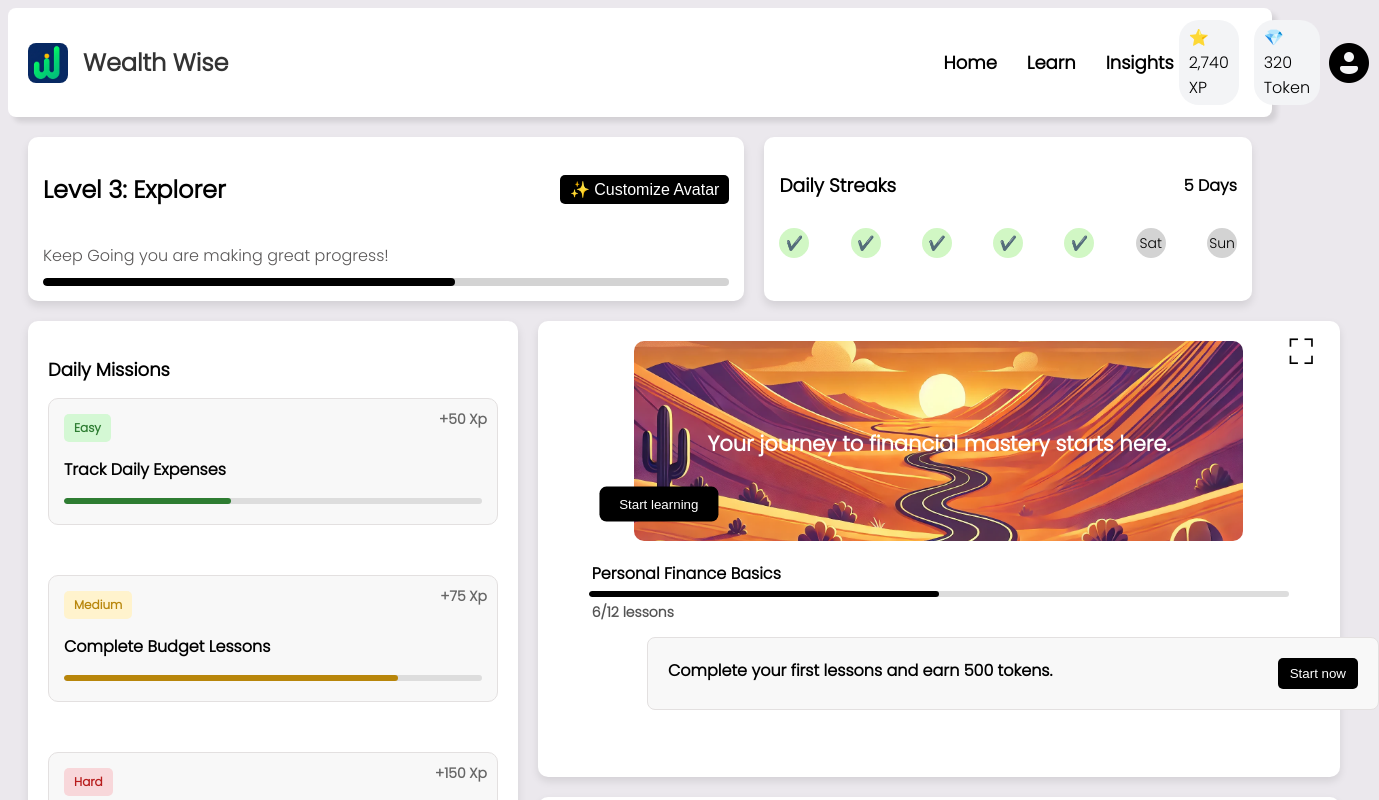
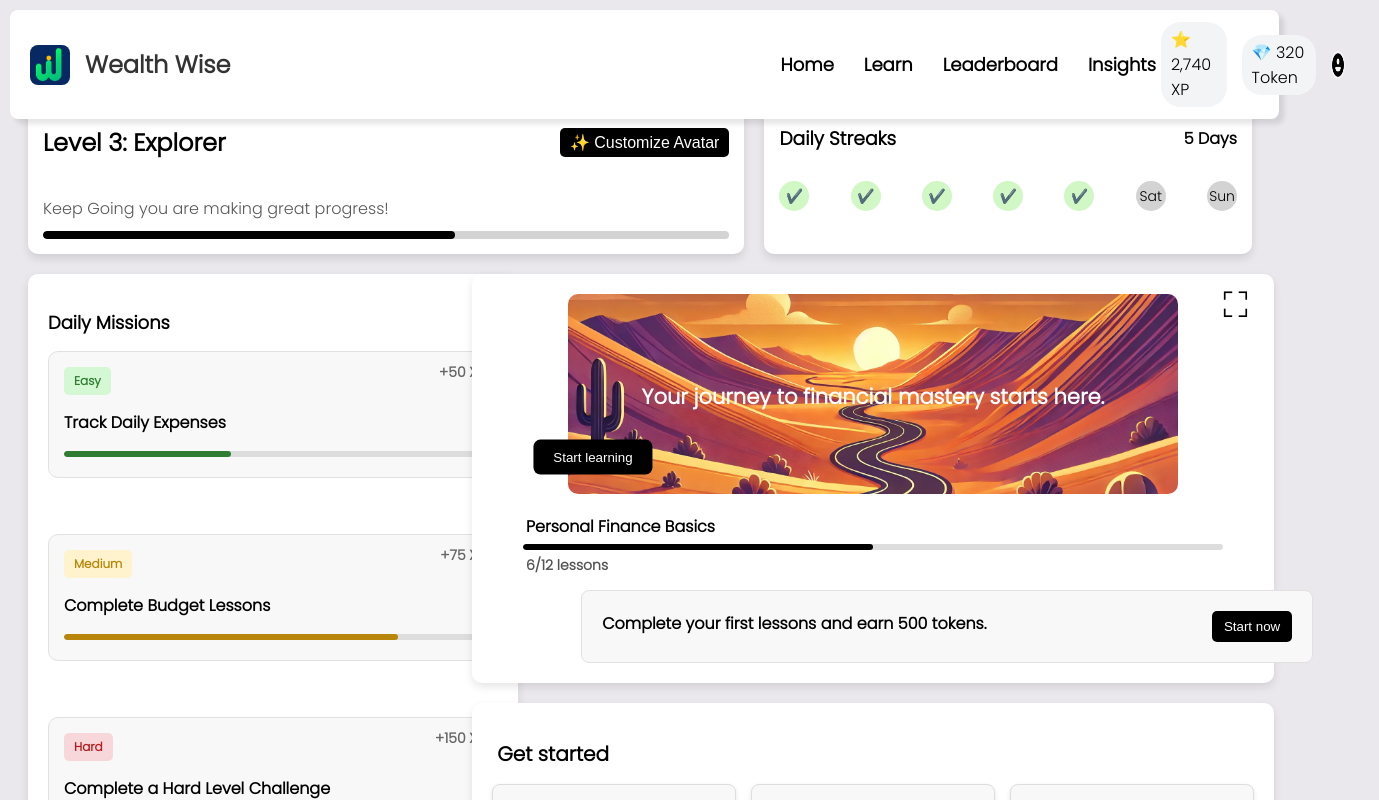
Before and after one commit to aditiarya37/WealthWise, a React (Vite) app: page / in a window 1280 px wide. Shown: the top 800 px of the page, 1379 px wide, since content can reach past the window. Built offline with nearby package versions, Linux system fonts and the light colour scheme.

Commit message:
completed the home page

```diff
--- a/src/components/CourseProgress.css
+++ b/src/components/CourseProgress.css
@@ -17,7 +17,7 @@
     padding: 15px;
     border-radius: 10px;
     border: 1px solid #e3e0e0;
-    margin-bottom: 50px;
+    margin-bottom: 56px;
     position: relative;
   }
 
--- a/src/components/Dashboard.css
+++ b/src/components/Dashboard.css
@@ -2,6 +2,7 @@
 .dashboard-container {
     display: flex;
     gap: 20px;
+    margin-top: 70px;
     padding: 20px 20px 0px 20px;
   }
 
--- a/src/components/MainBody.css
+++ b/src/components/MainBody.css
@@ -1,4 +1,4 @@
-.dashboard-container {
+.mb-container {
     display: flex;
     gap: 20px;
     padding: 20px 0px 20px 20px;
@@ -13,4 +13,5 @@
     display: flex;
     flex-direction: column;
     gap: 20px;
+    margin-left: 51px;
   }
--- a/src/components/MainBody.jsx
+++ b/src/components/MainBody.jsx
@@ -2,11 +2,11 @@ import React from "react";
 import HeroSection from "./HeroSection";
 import CourseProgress from "./CourseProgress";
 import QuickLessons from "./QuickLessons";
-import "./Dashboard.css";
+import "./MainBody.css";
 
-const Dashboard = () => {
+const MainBody = () => {
   return (
-    <div className="dashboard-container">
+    <div className="mb-container">
       {/* Left Side - Course Progress */}
       <div className="left-section">
         <CourseProgress />
@@ -21,4 +21,4 @@ const Dashboard = () => {
   );
 };
 
-export default Dashboard;
+export default MainBody;
--- a/src/components/NavBar.css
+++ b/src/components/NavBar.css
@@ -1,13 +1,29 @@
 /* Navbar Container */
-.navbar {
+.nav-container {
   display: flex;
-    /* justify-content: space-between; */
   align-items: center;
-    background: white;
+  justify-content: space-between;
+  width: 96%;
+  position: fixed;
+  top: 10px;
+  left: 10px;
   box-shadow: 5px 5px 5px rgba(0, 0, 0, 0.1);
+  border-radius: 8px;
+  z-index: 1000;
   padding: 12px 20px;
-    border-radius: 8px;
-    /* border-bottom: 1px solid #03051d; */
+  transition: background-color 0.3s ease-in-out, box-shadow 0.3s ease-in-out;
+}
+
+/* Default Transparent Navbar */
+.nav-container {
+  background-color: white;
+}
+
+/* When scrolled, the background appears */
+.nav-container.scrolled {
+  background: rgba(202, 202, 203, 0.8); /* Change as needed */
+  backdrop-filter: blur(10px); /* Optional for glass effect */
+  box-shadow: 0 4px 6px rgba(0, 0, 0, 0.1);
 }
 
 /* Logo Styling */
@@ -20,7 +36,7 @@
 }
 
 .logo-img {
-    height: 40px; /* Adjust size */
+  height: 40px;
   width: 40px;
   object-fit: cover;
   border-radius: 8px;
@@ -44,7 +60,7 @@
 /* Navigation Links */
 .nav-links {
   display: flex;
-    margin-left: 710px;
+  margin-left: 545px;
   gap: 20px;
 }
 
@@ -73,7 +89,7 @@
   padding-right: 5px; /* Adjust spacing to shift right */
 }
 
-
+/* XP and Tokens */
 .xp-box, .token-box {
   background: #f3f4f6;
   padding: 5px 10px;
@@ -95,3 +111,9 @@
   align-items: center; /* Vertically centers the icon */
   justify-content: center; /* Horizontally centers the icon */
 }
+
+.profile-img {
+  width: 100%;
+  height: 100%;
+  border-radius: 50%;
+}
--- a/src/components/NavBar.jsx
+++ b/src/components/NavBar.jsx
@@ -1,21 +1,39 @@
-import React from "react";
+import React, { useState, useEffect } from "react";
 import "./NavBar.css";
 import logo from "../assets/WealthWiseIcon.png";
 import profileIcon from "../assets/profileIcon.png";
 
 const NavBar = () => {
+  const [scrolled, setScrolled] = useState(false);
+
+  useEffect(() => {
+    const handleScroll = () => {
+      if (window.scrollY > 20) {
+        setScrolled(true);
+      } else {
+        setScrolled(false);
+      }
+    };
+
+    window.addEventListener("scroll", handleScroll);
+    return () => {
+      window.removeEventListener("scroll", handleScroll);
+    };
+  }, []);
+
   return (
-    <nav className="navbar">
+    <nav className={`nav-container ${scrolled ? "scrolled" : ""}`}>
       {/* Logo */}
       <div className="logo">
         <img src={logo} alt="Wealth Wise Logo" className="logo-img" />
-        <span className="logo-text">Wealth Wise </span>
+        <span className="logo-text">Wealth Wise</span>
       </div>
 
       {/* Navigation Links */}
       <div className="nav-links">
         <a href="#">Home</a>
         <a href="#">Learn</a>
+        <a href="#">Leaderboard</a>
         <a href="#">Insights</a>
       </div>
 
@@ -28,7 +46,7 @@ const NavBar = () => {
           <span>💎 320 Token</span>
         </div>
         <div className="profile-icon">
-            <img src={profileIcon} alt="Profile Logo" className="profile-img" />
+          <img src={profileIcon} alt="Profile" className="profile-img" />
         </div>
       </div>
     </nav>
--- a/src/components/QuickLessons.css
+++ b/src/components/QuickLessons.css
@@ -1,13 +1,11 @@
 .quick-lessons {
     padding: 20px;
-    font-family: Arial, sans-serif;
+    /* font-family: Arial, sans-serif; */
     background-color: white;
-    padding: 20px;
     border-radius: 10px;
     box-shadow: 0 4px 8px rgba(0, 0, 0, 0.1);
     text-align: center;
     position: relative;
-    margin-top: 20px;
 }
 
 .quick-lessons h2 {
```
Also changed, not shown: src/assets/full-screen-icon.png (added), src/components/leaderboard/Leaderbaord.css (added), src/components/leaderboard/Leaderboard.jsx (added). Lines whose indentation alone changed are shown as unchanged.
